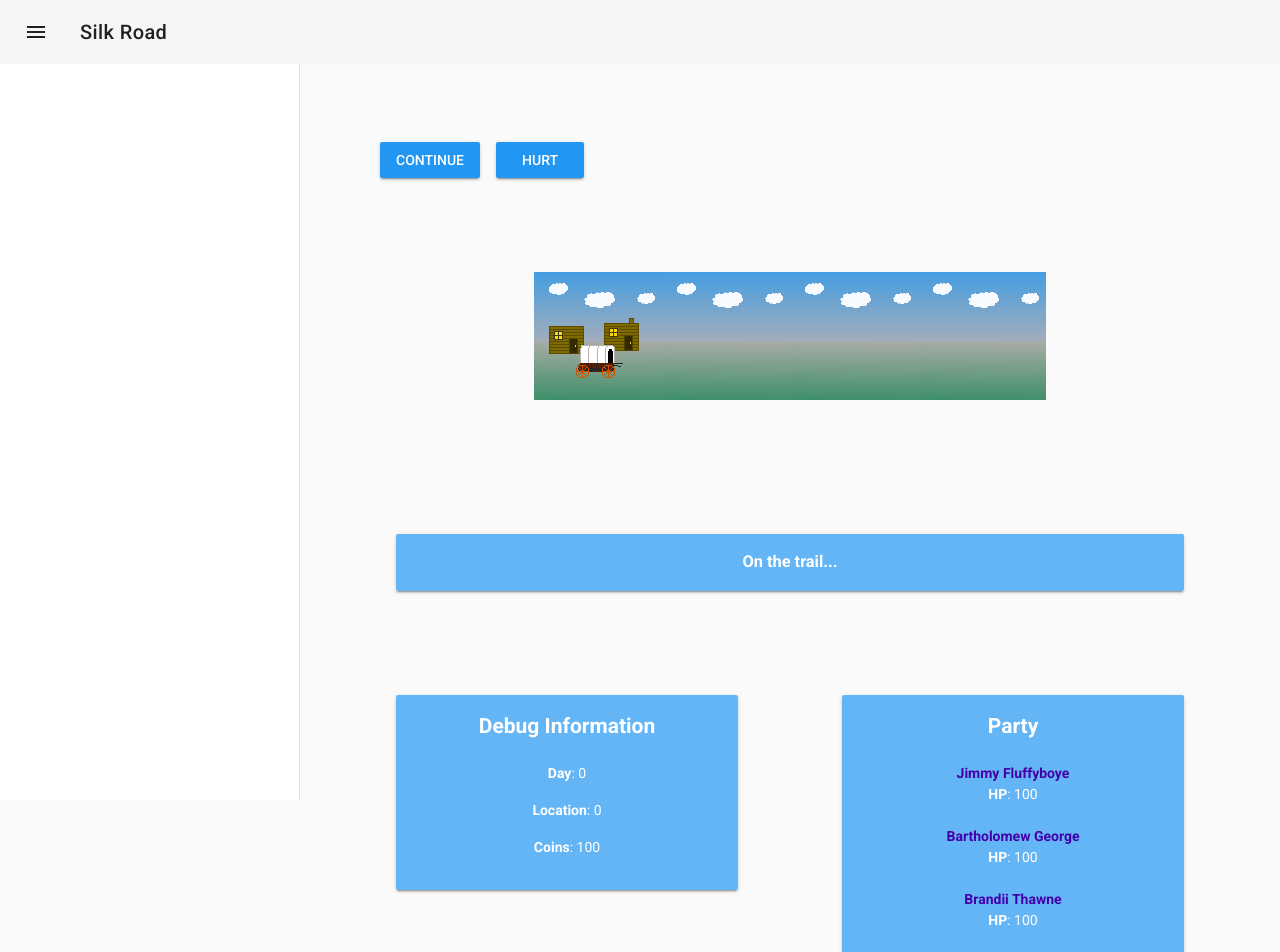
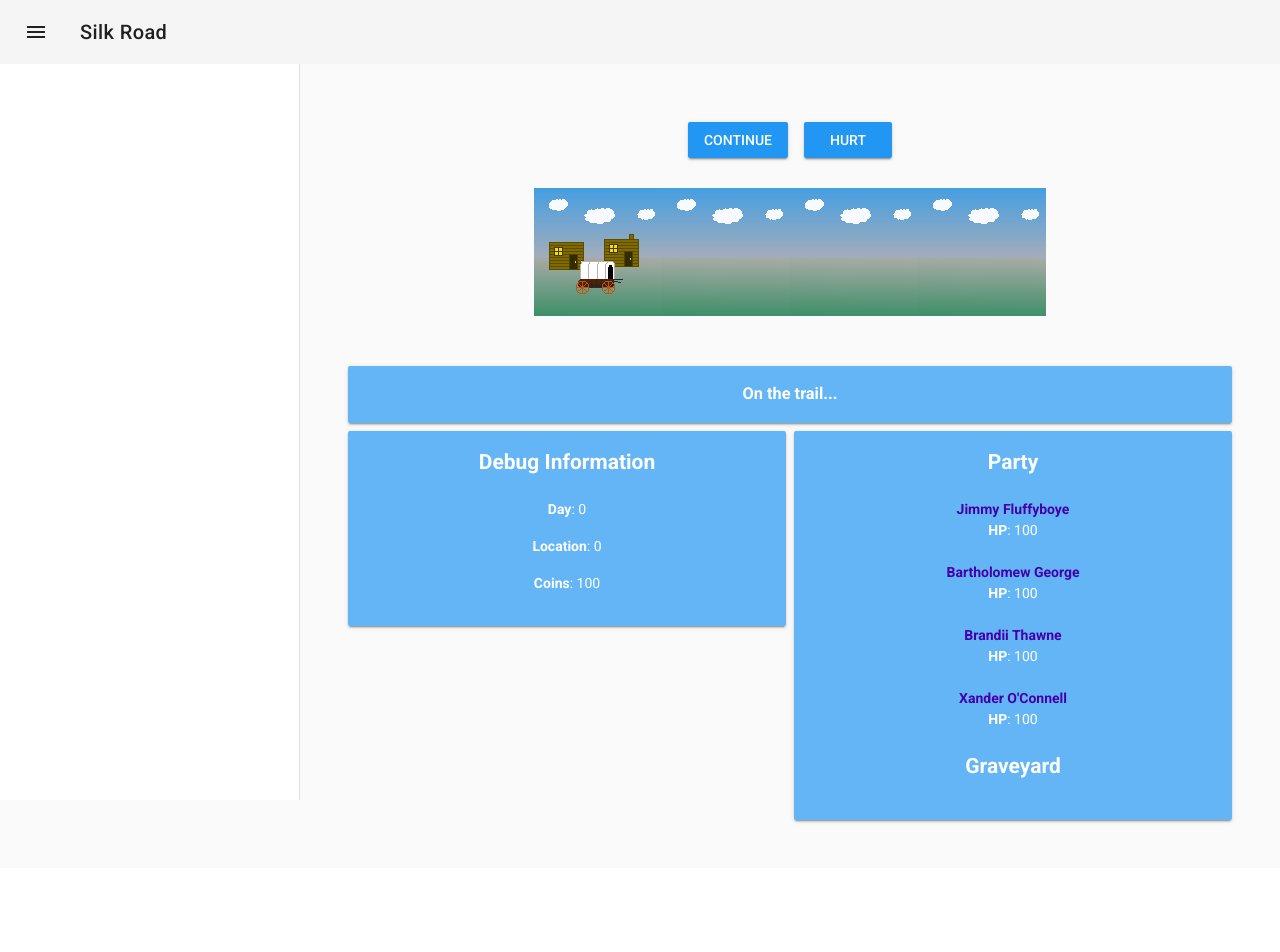
Before and after one commit to kelseight/silk_road, a Vue app: page / in a window 1280 px wide. Shown: the top 952 px of the page. After the commit the page ends 868 px from the top, so only its background shows below. Built offline with nearby package versions, Linux system fonts and the light colour scheme.

Commit message:
Took out all the unnecessary containers.

```diff
--- a/src/components/Game.vue
+++ b/src/components/Game.vue
@@ -1,8 +1,18 @@
 <template>
   <v-container fluid>
 
-    <player-controls/>
-    <mini-map/>
+    <v-container grid-list-md text-xs-center class="no-bottom-padding">
+      <v-layout row wrap>
+        <v-flex xs12>
+          <player-controls/>
+        </v-flex>
+      </v-layout>
+      <v-layout row wrap>
+        <v-flex xs12>
+          <mini-map/>
+        </v-flex>
+      </v-layout>
+    </v-container>
 
 
     <!-- <v-container grid-list-md text-xs-center>
@@ -80,4 +90,8 @@ export default {
 h2 {
   margin-bottom: 1rem;
 }
+
+.no-bottom-padding {
+  padding-bottom: 0;
+}
 </style>
--- a/src/components/parts/MiniMap.vue
+++ b/src/components/parts/MiniMap.vue
@@ -1,17 +1,13 @@
 <template>
-  <v-container text-xs-center>
-    <v-layout row wrap>
-      <v-flex xs12>
+  <div>
     <v-card flat color="grey lighten-5">
       <v-card-text class="px-0">
         <div class="map-div">
-            <p class="map-text" v-html="worldMapWindow"></p>
+          <span class="map-text" v-html="worldMapWindow"></span>
         </div>
       </v-card-text>
     </v-card>
-      </v-flex>
-    </v-layout>
-  </v-container>
+  </div>
 </template>
 
 <script>
--- a/src/components/parts/PartyList.vue
+++ b/src/components/parts/PartyList.vue
@@ -1,8 +1,5 @@
 <template>
-  <v-container fluid>
-    <v-container grid-list-md text-xs-center>
-      <v-layout row wrap>
-        <v-flex xs12>
+  <div>
     <v-card dark color="blue lighten-2">
       <v-card-text class="px-0">
         <h2>Party</h2>
@@ -29,14 +26,9 @@
             </ul>
           </li>
         </ul>
-
       </v-card-text>
     </v-card>
-        </v-flex>
-
-      </v-layout>
-    </v-container>
-  </v-container>
+  </div>
 </template>
 
 <script>
--- a/src/components/parts/PlayerControls.vue
+++ b/src/components/parts/PlayerControls.vue
@@ -1,14 +1,8 @@
 <template>
-  <v-container fluid>
-    <v-container grid-list-md text-xs>
-      <v-layout row wrap>
-        <v-flex xs12>
-          <v-btn color="info" :disabled="isAtEnd || !isAlive" @click="takeTurn({advanceAmount: 1})">Continue</v-btn>
-          <v-btn color="info" @click="changeHP({ member: members[Math.floor(Math.random()*members.length)], amount: -60 })">hurt</v-btn>
-        </v-flex>
-      </v-layout>
-    </v-container>
-  </v-container>
+  <div>
+    <v-btn color="info" :disabled="isAtEnd || !isAlive" @click="takeTurn({advanceAmount: 1})">Continue</v-btn>
+    <v-btn color="info" @click="changeHP({ member: members[Math.floor(Math.random()*members.length)], amount: -60 })">hurt</v-btn>
+  </div>
 </template>
 
 <script>
--- a/src/components/parts/TownBar.vue
+++ b/src/components/parts/TownBar.vue
@@ -1,8 +1,5 @@
 <template>
-  <v-container fluid>
-    <v-container grid-list-md text-xs-center>
-      <v-layout row wrap>
-        <v-flex xs12>
+  <div>
     <v-card dark color="blue lighten-2">
       <v-card-text class="px-0">
         <h3 v-if="isAtTown">You've reached {{ townNameForLocation(location) }}.</h3>
@@ -10,11 +7,7 @@
         <h3 v-else>On the trail...</h3>
       </v-card-text>
     </v-card>
-        </v-flex>
-
-      </v-layout>
-    </v-container>
-  </v-container>
+  </div>
 </template>
 
 <script>
--- a/src/components/parts/WorldInfo.vue
+++ b/src/components/parts/WorldInfo.vue
@@ -1,8 +1,5 @@
 <template>
-  <v-container fluid>
-    <v-container grid-list-md text-xs-center>
-      <v-layout row wrap>
-        <v-flex xs12>
+  <div>
     <v-card dark color="blue lighten-2">
       <v-card-text class="px-0">
         <h2>Debug Information</h2>
@@ -12,10 +9,7 @@
         <p><b>Coins</b>: {{ coinAmount }}</p>
       </v-card-text>
     </v-card>
-        </v-flex>
-      </v-layout>
-    </v-container>
-  </v-container>
+  </div>
 </template>
 
 <script>
```
Lines whose indentation alone changed are shown as unchanged.
